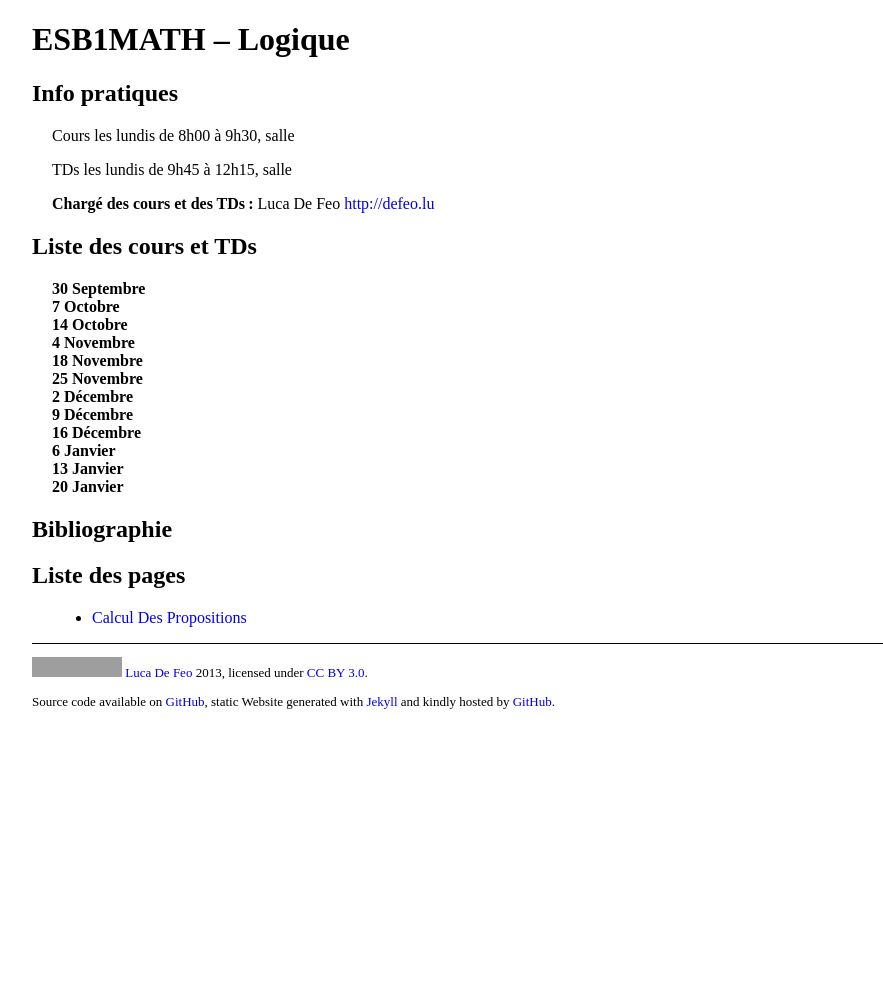
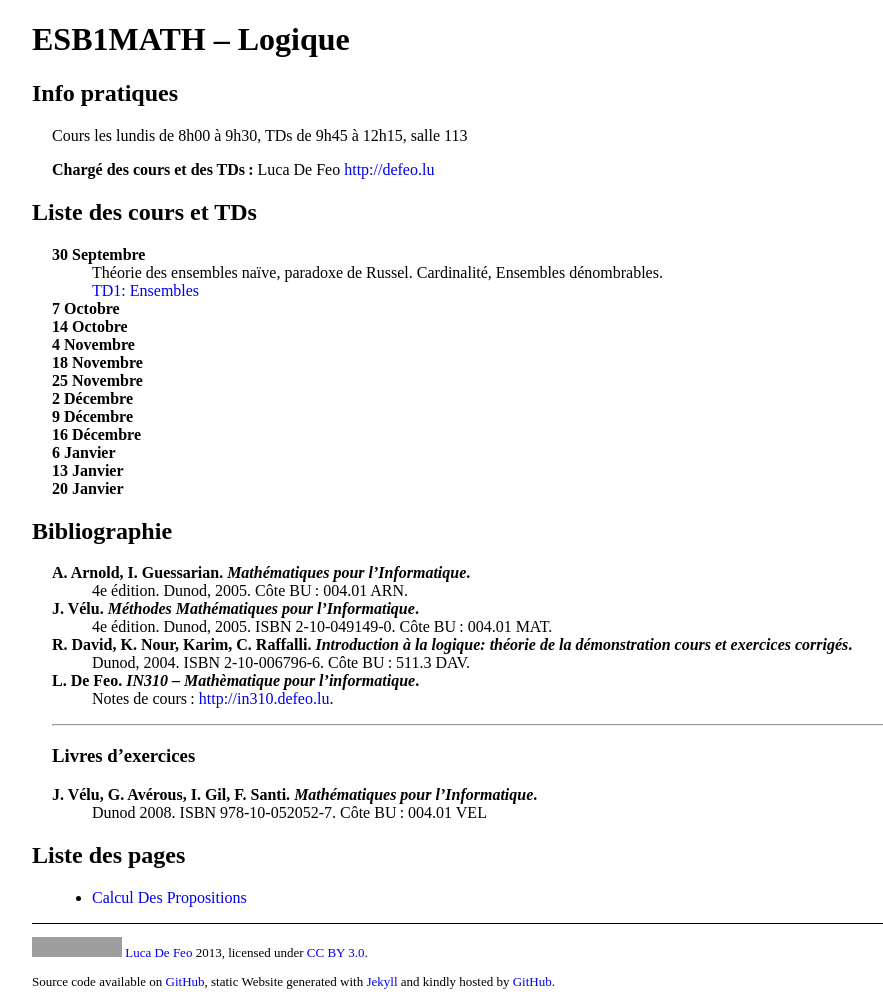
Before and after one commit to defeo/esb1math, a Jekyll site: the page built from index.md, in a window 1280 px wide. Shown: the whole page, without its empty margins (54-937 px from the left). Built offline with Jekyll 4.4.1, drawn with Linux system fonts in a browser that asks for light colours; before the commit the page ends 900 px from its top, so only the background shows below that; grey boxes are pictures that could not be loaded.

Commit message:
Added bibliography and plan for first class.

```diff
--- a/index.md
+++ b/index.md
@@ -7,9 +7,7 @@ title: ESB1MATH – Logique
 
 ## Info pratiques
 
-Cours les lundis de 8h00 à 9h30, salle
-
-TDs les lundis de 9h45 à 12h15, salle
+Cours les lundis de 8h00 à 9h30, TDs de 9h45 à 12h15, salle 113
 
 **Chargé des cours et des TDs :** Luca De Feo <http://defeo.lu>
 
@@ -17,7 +15,8 @@ TDs les lundis de 9h45 à 12h15, salle
 ## Liste des cours et TDs
 
 30 Septembre
-:
+: Théorie des ensembles naïve, paradoxe de Russel. Cardinalité, Ensembles dénombrables.
+: [TD1: Ensembles](td1-ensembles)
 
 7 Octobre
 :
@@ -54,3 +53,22 @@ TDs les lundis de 9h45 à 12h15, salle
 
 
 ## Bibliographie
+
+A. Arnold, I. Guessarian. *Mathématiques pour l'Informatique*.
+: 4e édition. Dunod, 2005. Côte BU : 004.01 ARN.
+
+J. Vélu. *Méthodes Mathématiques pour l'Informatique*.
+: 4e édition. Dunod, 2005. ISBN 2-10-049149-0. Côte BU : 004.01 MAT.
+
+R. David, K. Nour, Karim, C. Raffalli. *Introduction à la logique: théorie de la démonstration cours et exercices corrigés*.
+: Dunod, 2004. ISBN 2-10-006796-6. Côte BU : 511.3 DAV.
+
+L. De Feo. *IN310 -- Mathèmatique pour l'informatique*.
+: Notes de cours : <http://in310.defeo.lu>.
+
+---
+
+### Livres d'exercices
+
+J. Vélu, G. Avérous, I. Gil, F. Santi. *Mathématiques pour l'Informatique*.
+: Dunod 2008. ISBN 978-10-052052-7. Côte BU : 004.01 VEL
```
